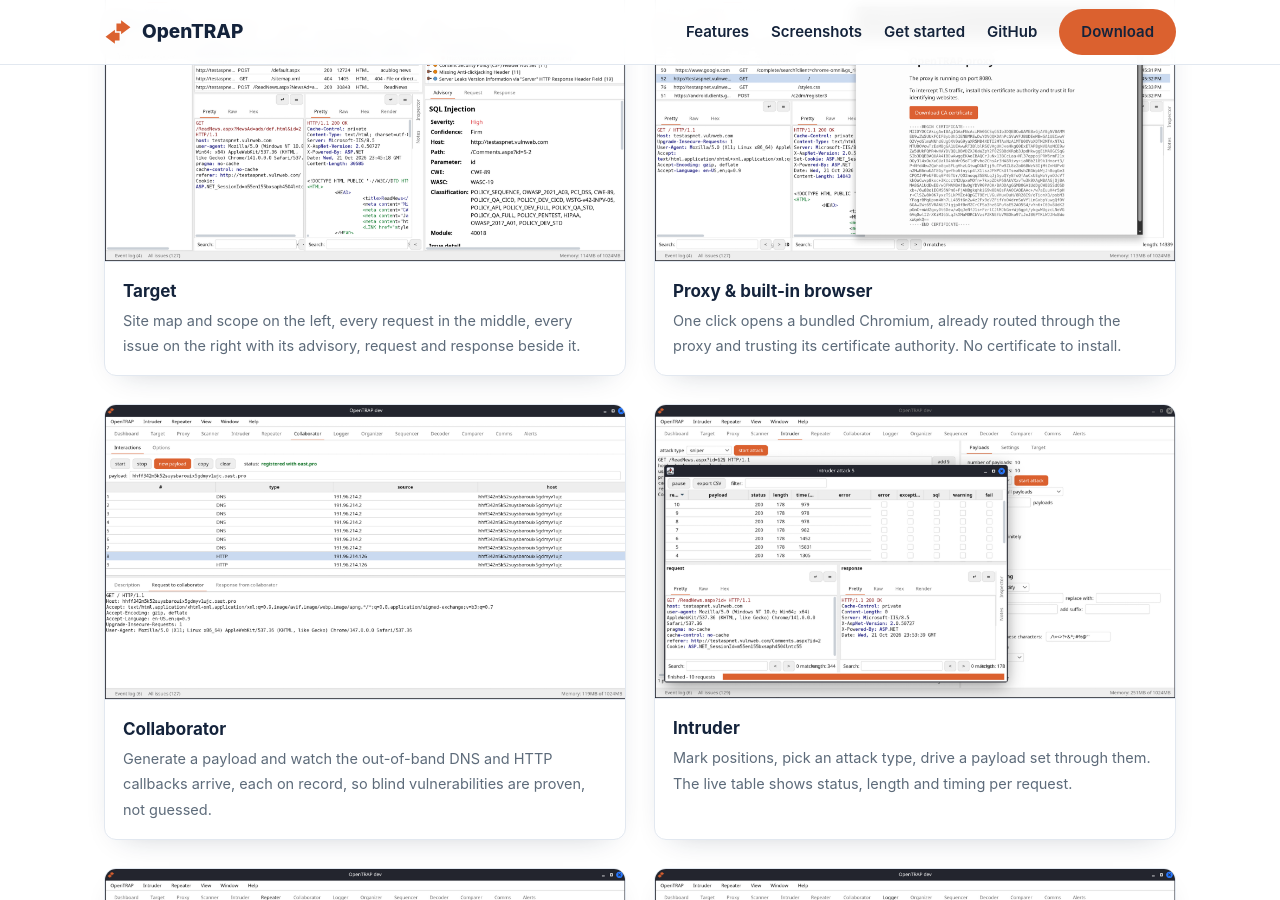
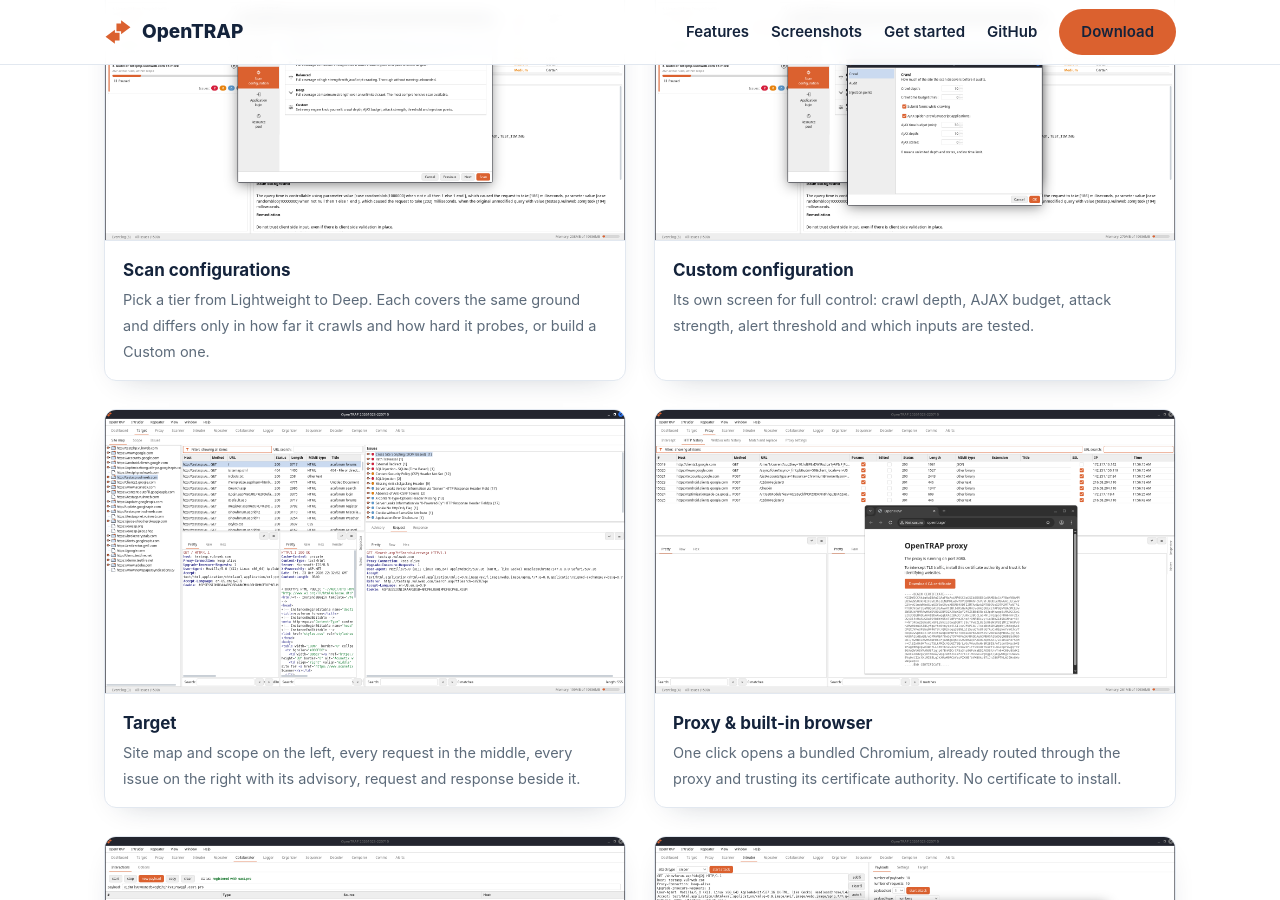
Before and after one commit to BradMyrick/opentrap, a Jekyll site: the page built from docs/index.md, in a window 1280 px wide and 900 px high, scrolled down 2047 px. Built offline with Jekyll 4.4.1, drawn with Linux system fonts in a browser that asks for light colours.

Commit message:
Refresh screenshots and add scan-configuration shots
Update the nine tool screenshots to the current build and orange
branding, and add two new ones for this release's headline feature: the
scan-configuration tiers and the Custom configuration screen. Show both
new shots in the README showcase and the project site gallery.

```diff
--- a/docs/index.md
+++ b/docs/index.md
@@ -54,6 +54,8 @@ title: OpenTRAP
     <p>Every tool lives in one window. Click any screenshot for the full-size image.</p>
   </div>
   <div class="gallery">
+    <a class="card" href="images/scan-config.png"><img src="images/scan-config.png" alt="New scan wizard showing the Lightweight, Fast, Balanced, Deep and Custom scan tiers"><div class="cap"><b>Scan configurations</b><span>Pick a tier from Lightweight to Deep. Each covers the same ground and differs only in how far it crawls and how hard it probes, or build a Custom one.</span></div></a>
+    <a class="card" href="images/custom-config.png"><img src="images/custom-config.png" alt="Custom scan configuration screen with Crawl, Audit and Injection point settings"><div class="cap"><b>Custom configuration</b><span>Its own screen for full control: crawl depth, AJAX budget, attack strength, alert threshold and which inputs are tested.</span></div></a>
     <a class="card" href="images/target.png"><img src="images/target.png" alt="Target tab: site map, request list and issues with a full advisory"><div class="cap"><b>Target</b><span>Site map and scope on the left, every request in the middle, every issue on the right with its advisory, request and response beside it.</span></div></a>
     <a class="card" href="images/proxy.png"><img src="images/proxy.png" alt="Proxy tab with interception and the built-in browser"><div class="cap"><b>Proxy &amp; built-in browser</b><span>One click opens a bundled Chromium, already routed through the proxy and trusting its certificate authority. No certificate to install.</span></div></a>
     <a class="card" href="images/collaborator.png"><img src="images/collaborator.png" alt="Collaborator tab with captured out-of-band interactions"><div class="cap"><b>Collaborator</b><span>Generate a payload and watch the out-of-band DNS and HTTP callbacks arrive, each on record, so blind vulnerabilities are proven, not guessed.</span></div></a>
```
Also changed, not shown: README.md, docs/images/about.png, docs/images/collaborator.png, docs/images/custom-config.png (added), docs/images/dashboard.png, docs/images/decoder.png, docs/images/intruder.png, docs/images/logger.png, docs/images/proxy.png, docs/images/repeater.png, docs/images/scan-config.png (added), docs/images/target.png.
